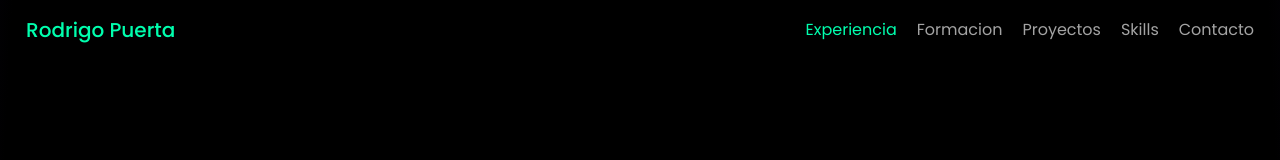
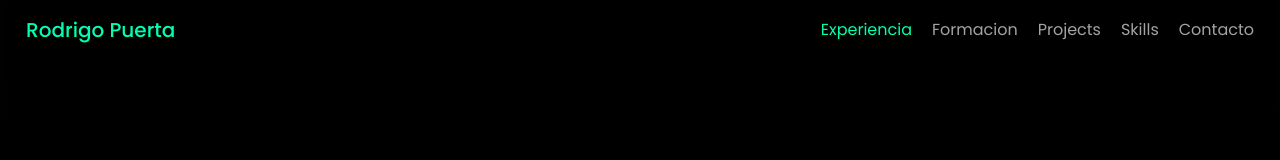
Before and after one commit to DevRodrigoPdp/portfolioReact, a React (Vite) app: page / in a window 1280 px wide. Shown: the top 160 px of the page. Built offline with nearby package versions, Linux system fonts and the light colour scheme.

Commit message:
nav bar fix

```diff
--- a/src/components/Navbar.jsx
+++ b/src/components/Navbar.jsx
@@ -9,7 +9,7 @@ export const Navbar = () => {
     "about",
     "experiencia",
     "formacion",
-    "proyectos",
+    "projects",
     "skills",
     "contacto",
   ];
```
